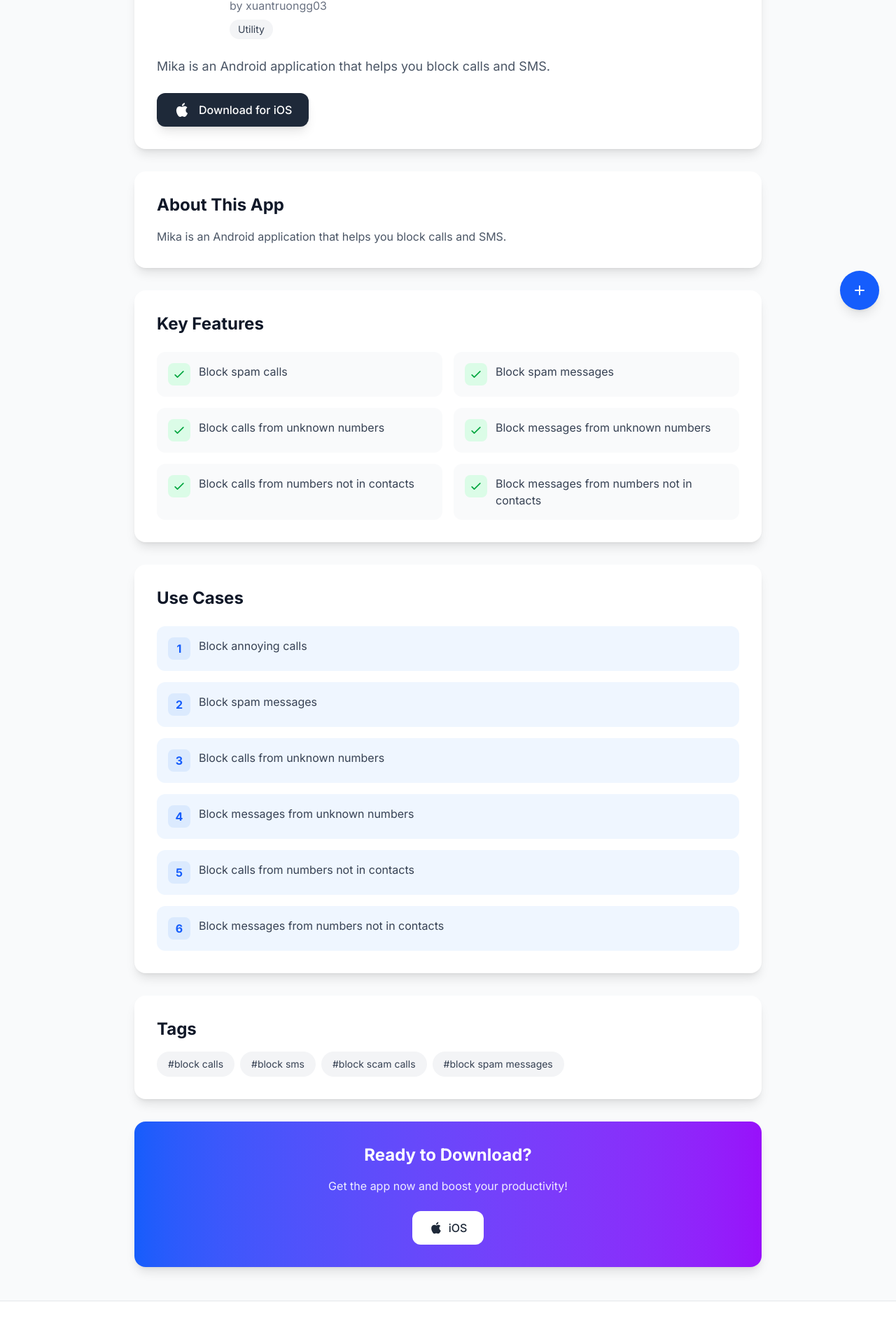
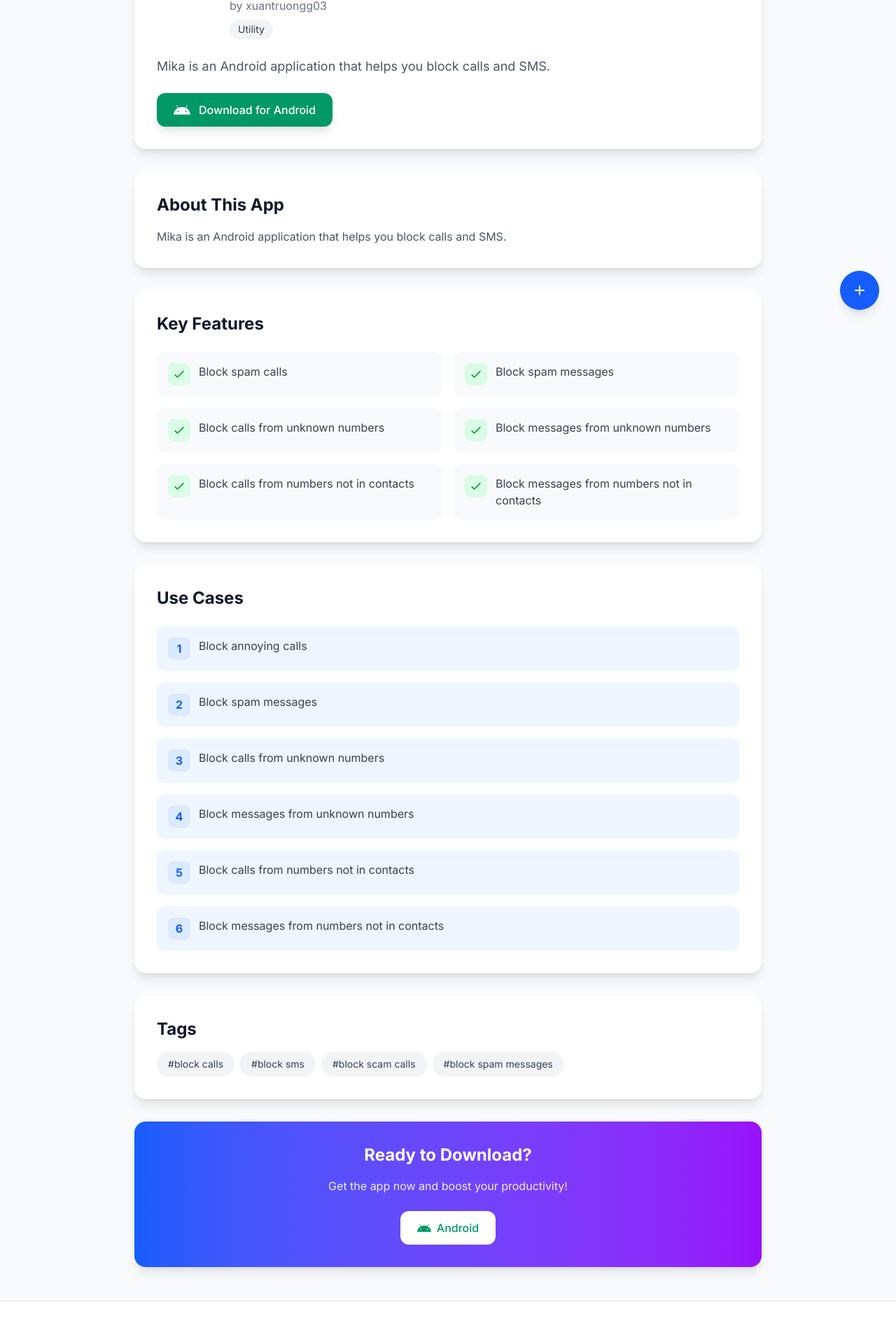
Before and after one commit to xuantruongg03/anytools, a Next.js app: page /en/apps/mika in a window 1280 px wide. Shown: the part 333-2244 px from the top of the page at 70% size. Built offline with nearby package versions, Linux system fonts and the light colour scheme.

Commit message:
feat: add apps catalog and detail pages with i18n support

```diff
--- a/app/[locale]/apps/AppsContent.tsx
+++ b/app/[locale]/apps/AppsContent.tsx
@@ -251,6 +251,14 @@
                         {t.ios}
                     </button>
                 )}
+                {app.androidUrl && (
+                    <button onClick={() => handleRedirect(app.androidUrl!)} className='inline-flex items-center gap-1 px-3 py-1.5 text-xs font-medium bg-emerald-100 dark:bg-emerald-900/30 text-emerald-800 dark:text-emerald-300 rounded-lg hover:bg-emerald-200 dark:hover:bg-emerald-900/50 transition-colors cursor-pointer' title={t.android}>
+                        <svg className='w-4 h-4' viewBox='0 0 24 24' fill='currentColor'>
+                            <path d='M17.523 15.3414c-.5511 0-.9993-.4486-.9993-.9997s.4482-.9993.9993-.9993c.551 0 .9993.4482.9993.9993.0001.5511-.4482.9997-.9993.9997m-11.046 0c-.5511 0-.9993-.4486-.9993-.9997s.4482-.9993.9993-.9993c.5511 0 .9993.4482.9993.9993 0 .5511-.4482.9997-.9993.9997m11.4045-6.02l1.9973-3.4592a.416.416 0 00-.1521-.5676.416.416 0 00-.5676.1521l-2.0223 3.503C15.5902 8.4111 13.8533 8.083 12 8.083c-1.8533 0-3.5902.3281-5.1367.8667L4.841 5.4467a.4161.4161 0 00-.5677-.1521.4157.4157 0 00-.1521.5676l1.9973 3.4592C2.6889 11.1867.3432 14.6589 0 18.761h24c-.3432-4.1021-2.6889-7.5743-6.1185-9.4396' />
+                        </svg>
+                        {t.android}
+                    </button>
+                )}
             </div>
         </article>
     );
--- a/app/[locale]/apps/[appId]/AppDetailContent.tsx
+++ b/app/[locale]/apps/[appId]/AppDetailContent.tsx
@@ -84,6 +84,14 @@
                             {t.downloadFor} iOS
                         </button>
                     )}
+                    {app.androidUrl && (
+                        <button onClick={() => handleRedirect(app.androidUrl!)} className='inline-flex items-center gap-3 px-6 py-3 bg-emerald-600 hover:bg-emerald-700 text-white font-medium rounded-xl transition-colors shadow-lg hover:shadow-xl cursor-pointer'>
+                            <svg className='w-6 h-6' viewBox='0 0 24 24' fill='currentColor'>
+                                <path d='M17.523 15.3414c-.5511 0-.9993-.4486-.9993-.9997s.4482-.9993.9993-.9993c.551 0 .9993.4482.9993.9993.0001.5511-.4482.9997-.9993.9997m-11.046 0c-.5511 0-.9993-.4486-.9993-.9997s.4482-.9993.9993-.9993c.5511 0 .9993.4482.9993.9993 0 .5511-.4482.9997-.9993.9997m11.4045-6.02l1.9973-3.4592a.416.416 0 00-.1521-.5676.416.416 0 00-.5676.1521l-2.0223 3.503C15.5902 8.4111 13.8533 8.083 12 8.083c-1.8533 0-3.5902.3281-5.1367.8667L4.841 5.4467a.4161.4161 0 00-.5677-.1521.4157.4157 0 00-.1521.5676l1.9973 3.4592C2.6889 11.1867.3432 14.6589 0 18.761h24c-.3432-4.1021-2.6889-7.5743-6.1185-9.4396' />
+                            </svg>
+                            {t.downloadFor} Android
+                        </button>
+                    )}
                 </div>
             </div>
 
@@ -165,6 +173,14 @@
                             iOS
                         </button>
                     )}
+                    {app.androidUrl && (
+                        <button onClick={() => handleRedirect(app.androidUrl!)} className='inline-flex items-center gap-2 px-6 py-3 bg-white text-emerald-600 font-medium rounded-xl hover:bg-gray-100 transition-colors cursor-pointer'>
+                            <svg className='w-5 h-5' viewBox='0 0 24 24' fill='currentColor'>
+                                <path d='M17.523 15.3414c-.5511 0-.9993-.4486-.9993-.9997s.4482-.9993.9993-.9993c.551 0 .9993.4482.9993.9993.0001.5511-.4482.9997-.9993.9997m-11.046 0c-.5511 0-.9993-.4486-.9993-.9997s.4482-.9993.9993-.9993c.5511 0 .9993.4482.9993.9993 0 .5511-.4482.9997-.9993.9997m11.4045-6.02l1.9973-3.4592a.416.416 0 00-.1521-.5676.416.416 0 00-.5676.1521l-2.0223 3.503C15.5902 8.4111 13.8533 8.083 12 8.083c-1.8533 0-3.5902.3281-5.1367.8667L4.841 5.4467a.4161.4161 0 00-.5677-.1521.4157.4157 0 00-.1521.5676l1.9973 3.4592C2.6889 11.1867.3432 14.6589 0 18.761h24c-.3432-4.1021-2.6889-7.5743-6.1185-9.4396' />
+                            </svg>
+                            Android
+                        </button>
+                    )}
                 </div>
             </div>
         </div>
--- a/src/constants/apps.ts
+++ b/src/constants/apps.ts
@@ -25,6 +25,7 @@
     category: AppCategory;
     windowsUrl?: string;
     iosUrl?: string;
+    androidUrl?: string;
     icon?: string;
     author: string;
     tags?: string[];
@@ -79,7 +80,7 @@
             vi: "Ứng dụng android giúp chặn cuộc gọi và tin nhắn hoàn toàn miễn phí.",
         },
         category: "utility",
-        iosUrl: "https://apkpure.com/group/com.simple.mika",
+        androidUrl: "https://apkpure.com/group/com.simple.mika",
         author: "xuantruongg03",
         tags: ["block calls", "block sms", "block scam calls", "block spam messages"],
         isFree: true,
--- a/src/lib/i18n/pages/apps.ts
+++ b/src/lib/i18n/pages/apps.ts
@@ -15,6 +15,7 @@
                 viewOn: "View on",
                 windows: "Windows",
                 ios: "iOS",
+                android: "Android",
                 by: "by",
                 tags: "Tags",
                 free: "Free",
@@ -79,6 +80,7 @@
                 viewOn: "Xem trên",
                 windows: "Windows",
                 ios: "iOS",
+                android: "Android",
                 by: "bởi",
                 tags: "Thẻ",
                 free: "Miễn phí",
```
